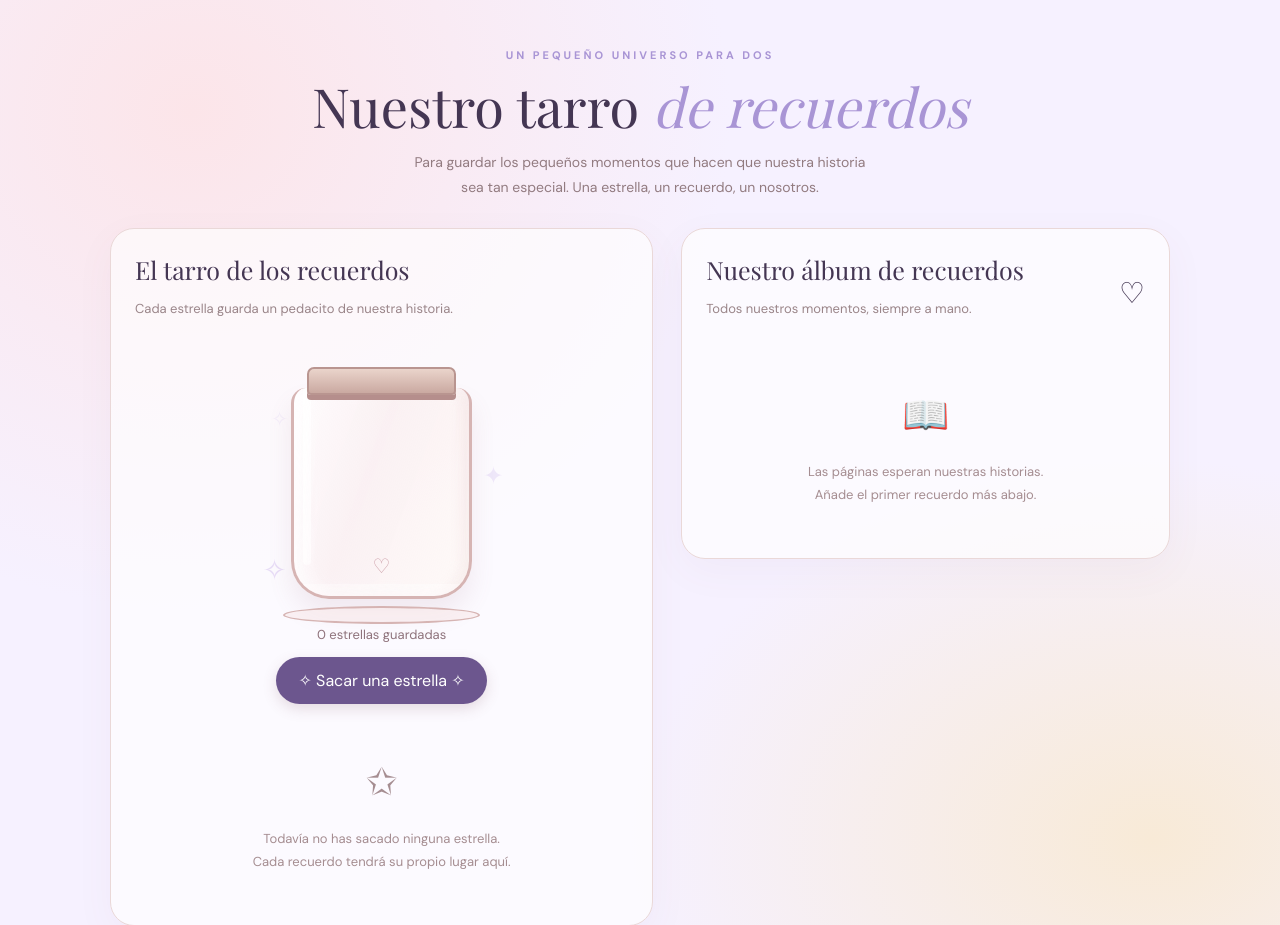
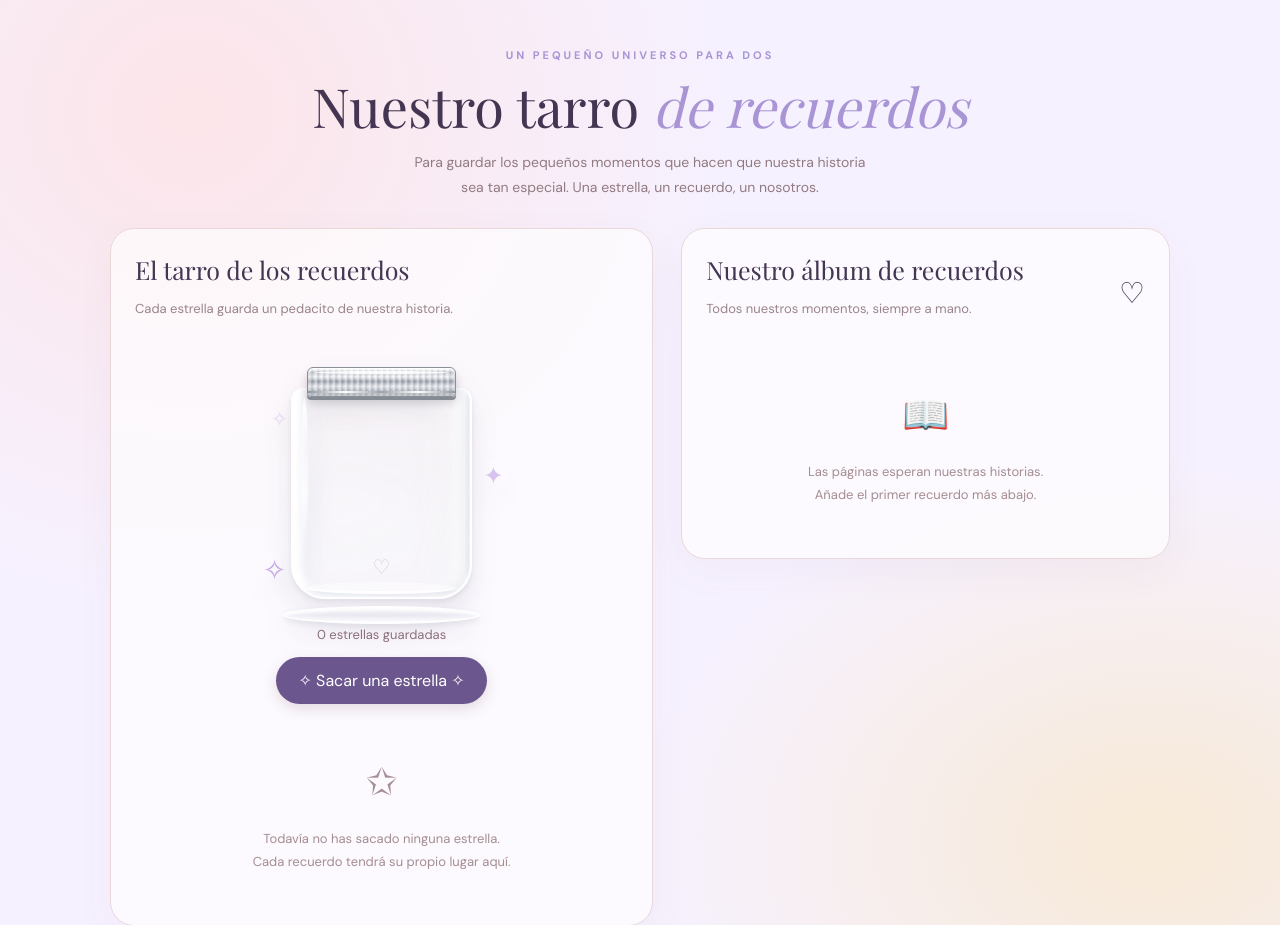
Before and after one commit to MartaToscMart/tarro-de-recuerdos, a plain HTML site: page index.html in a window 1280 px wide. Shown: the top 925 px of the page. Drawn offline with nearby package versions, Linux system fonts and the light colour scheme; a web font is replaced by a local one.

Commit message:
Update index.html

```diff
--- a/index.html
+++ b/index.html
@@ -563,6 +563,244 @@ animation: none;
   }
 }
 
+ /* =====================================
+   TARRO DE CRISTAL REALISTA
+   ===================================== */
+
+/* Forma general y animación del tarro */
+.jar-button {
+  isolation: isolate;
+  filter: drop-shadow(0 14px 12px rgba(62, 45, 78, .13));
+  transform-origin: 50% 75%;
+}
+
+.jar-button:hover {
+  filter: drop-shadow(0 18px 16px rgba(62, 45, 78, .18));
+}
+
+/* Tapadera metálica plateada */
+.jar-lid {
+  top: 18px;
+  left: 48px;
+  width: 149px;
+  height: 30px;
+  z-index: 5;
+  overflow: hidden;
+  border: 1px solid #8b9098;
+  border-radius: 6px 6px 4px 4px;
+  background:
+    repeating-linear-gradient(
+      90deg,
+      transparent 0px,
+      rgba(255,255,255,.48) 2px,
+      rgba(65,70,78,.17) 4px,
+      transparent 6px
+    ),
+    linear-gradient(
+      180deg,
+      #fbfcff 0%,
+      #c8cdd5 16%,
+      #f4f5f8 32%,
+      #9ea5af 48%,
+      #e8ebf0 65%,
+      #b5bbc4 83%,
+      #f8f9fb 100%
+    );
+  box-shadow:
+    inset 0 2px 2px rgba(255,255,255,.95),
+    inset 0 -3px 4px rgba(65,70,80,.28),
+    0 3px 0 #858b95,
+    0 6px 8px rgba(45,40,55,.18);
+}
+
+/* Brillo superior de la tapa */
+.jar-lid::before {
+  content: "";
+  position: absolute;
+  top: 3px;
+  left: 7px;
+  right: 7px;
+  height: 3px;
+  border-radius: 50%;
+  background: rgba(255,255,255,.9);
+}
+
+/* Borde metálico inferior */
+.jar-lid::after {
+  content: "";
+  position: absolute;
+  bottom: 3px;
+  left: 0;
+  width: 100%;
+  height: 2px;
+  background: linear-gradient(
+    90deg,
+    #8f96a0,
+    #fff,
+    #9da3ac,
+    #fff,
+    #9298a1
+  );
+}
+
+/* Cristal transparente */
+.jar-glass {
+  top: 39px;
+  left: 32px;
+  width: 181px;
+  height: 211px;
+  overflow: hidden;
+  border: 2px solid rgba(255,255,255,.88);
+  border-top: 1px solid rgba(255,255,255,.95);
+  border-radius: 12px 12px 34px 34px;
+  background:
+    linear-gradient(
+      90deg,
+      rgba(255,255,255,.82) 0%,
+      rgba(225,235,245,.15) 7%,
+      rgba(255,255,255,.02) 19%,
+      rgba(255,255,255,.08) 72%,
+      rgba(255,255,255,.44) 88%,
+      rgba(255,255,255,.78) 97%,
+      rgba(210,225,240,.28) 100%
+    ),
+    linear-gradient(
+      180deg,
+      rgba(255,255,255,.25),
+      rgba(222,229,240,.04) 48%,
+      rgba(255,255,255,.22)
+    );
+  box-shadow:
+    inset 7px 0 9px rgba(255,255,255,.8),
+    inset -7px 0 10px rgba(170,185,205,.2),
+    inset 0 -8px 12px rgba(255,255,255,.45),
+    inset 0 0 2px 1px rgba(255,255,255,.95),
+    0 3px 5px rgba(60,50,75,.08);
+}
+
+/* Reflejo largo sobre el cristal */
+.jar-glass::before {
+  content: "";
+  position: absolute;
+  z-index: 4;
+  top: 9px;
+  left: 8px;
+  width: 7px;
+  height: 70%;
+  border-radius: 50%;
+  background: linear-gradient(
+    180deg,
+    rgba(255,255,255,.98),
+    rgba(255,255,255,.38),
+    rgba(255,255,255,.78),
+    rgba(255,255,255,.08)
+  );
+  box-shadow: 3px 0 8px rgba(255,255,255,.3);
+  pointer-events: none;
+}
+
+/* Reflejo curvo de la base */
+.jar-glass::after {
+  content: "";
+  position: absolute;
+  z-index: 4;
+  left: 8%;
+  bottom: 3px;
+  width: 84%;
+  height: 9px;
+  border-radius: 50%;
+  border-bottom: 3px solid rgba(255,255,255,.9);
+  box-shadow: 0 3px 5px rgba(185,195,215,.24);
+  pointer-events: none;
+}
+
+/* Las estrellas se acumulan dentro del tarro */
+.stars {
+  z-index: 2;
+  inset: 18px 9px 8px;
+  display: flex;
+  flex-wrap: wrap-reverse;
+  align-content: end;
+  justify-content: center;
+  align-items: end;
+  gap: 1px 2px;
+  padding-bottom: 2px;
+}
+
+/* Papel con volumen, sombras y movimiento */
+.paper-star {
+  display: inline-block;
+  position: relative;
+  flex-shrink: 0;
+  line-height: 1;
+  color: var(--star-color, #d9c9f2);
+  -webkit-text-stroke: .45px rgba(115,88,125,.3);
+  text-shadow:
+    -1px -1px 0 rgba(255,255,255,.95),
+    1px -1px 0 rgba(255,255,255,.42),
+    -1px 1px 0 rgba(130,100,145,.25),
+    1px 2px 0 rgba(130,100,145,.28),
+    2px 4px 4px rgba(60,40,70,.2);
+  filter: drop-shadow(0 2px 2px rgba(50,35,65,.18));
+  transform-origin: center;
+  animation: paperStarFloat 3.5s ease-in-out infinite alternate;
+  will-change: transform;
+}
+
+/* Variación de movimiento entre estrellas */
+.paper-star:nth-child(3n) {
+  animation-delay: -.9s;
+}
+
+.paper-star:nth-child(3n + 1) {
+  animation-delay: -1.8s;
+}
+
+@keyframes paperStarFloat {
+  from {
+    transform: translateY(1px) rotate(var(--tilt, -8deg));
+  }
+  to {
+    transform: translateY(-3px) rotate(calc(var(--tilt, 8deg) + 8deg));
+  }
+}
+
+/* Corazón discreto tras el cristal */
+.jar-heart {
+  z-index: 3;
+  color: rgba(165,125,160,.58);
+  text-shadow: 0 1px 3px rgba(255,255,255,.9);
+}
+
+/* Base gruesa de vidrio */
+.jar-base {
+  z-index: 2;
+  bottom: 0;
+  height: 18px;
+  border: 2px solid rgba(255,255,255,.9);
+  background: linear-gradient(
+    180deg,
+    rgba(255,255,255,.52),
+    rgba(205,215,230,.22),
+    rgba(255,255,255,.8)
+  );
+  box-shadow:
+    inset 0 2px 3px rgba(255,255,255,.95),
+    0 3px 6px rgba(70,55,90,.1);
+}
+
+/* Brillos decorativos más suaves */
+.jar-sparkle {
+  color: #c7a9e9;
+  text-shadow: 0 0 9px rgba(255,255,255,.9);
+}
+
+@media (prefers-reduced-motion: reduce) {
+  .paper-star {
+    animation: none;
+  }
+}
+
   </style>
 </head>
 
```
